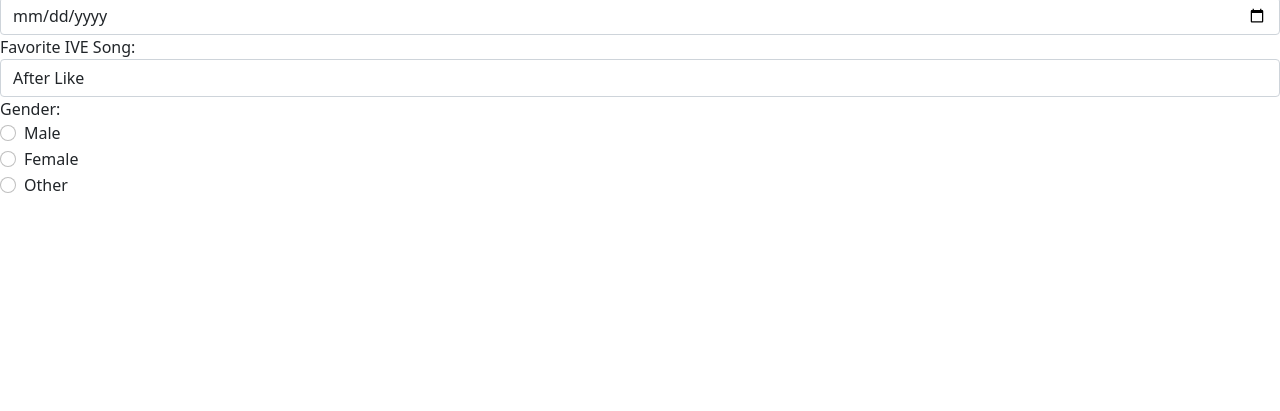
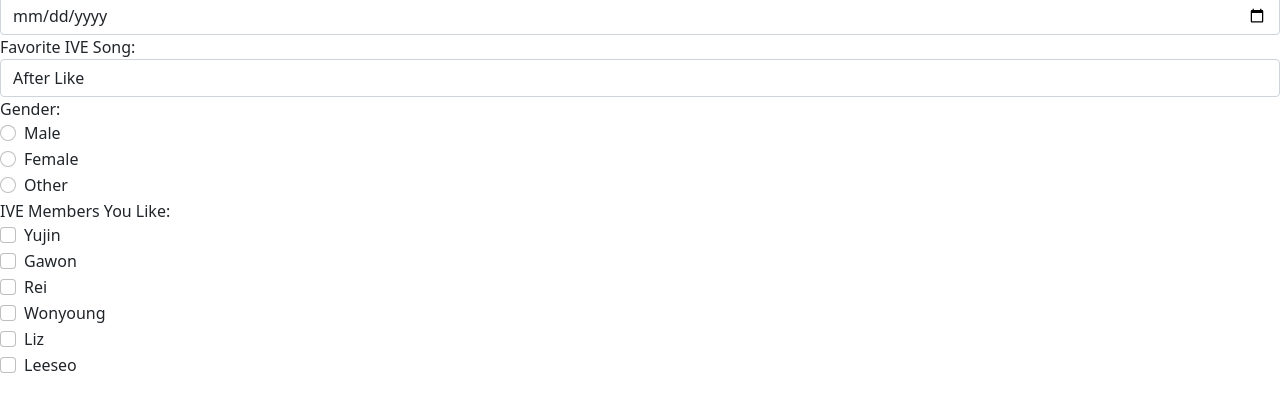
Before and after one commit to adandoang/174_ExeDua.github.io, a plain HTML site: page index2.html in a window 1280 px wide. Shown: the part 145-556 px from the top of the page. Drawn offline with nearby package versions, Linux system fonts and the light colour scheme.

Commit message:
checkboxes

```diff
--- a/index2.html
+++ b/index2.html
@@ -41,6 +41,33 @@
             <input class="form-check-input" type="radio" name="gender" id="other" value="other">
             <label class="form-check-label" for="other">Other</label>
         </div>
+        <div class="form-group">
+            <label>IVE Members You Like:</label>
+            <div class="form-check">
+                <input class="form-check-input" type="checkbox" id="yujin" value="Yujin">
+                <label class="form-check-label" for="yujin">Yujin</label>
+            </div>
+            <div class="form-check">
+                <input class="form-check-input" type="checkbox" id="gawon" value="Gawon">
+                <label class="form-check-label" for="gawon">Gawon</label>
+            </div>
+            <div class="form-check">
+                <input class="form-check-input" type="checkbox" id="rei" value="Rei">
+                <label class="form-check-label" for="rei">Rei</label>
+            </div>
+            <div class="form-check">
+                <input class="form-check-input" type="checkbox" id="wonyoung" value="Wonyoung">
+                <label class="form-check-label" for="wonyoung">Wonyoung</label>
+            </div>
+            <div class="form-check">
+                <input class="form-check-input" type="checkbox" id="liz" value="Liz">
+                <label class="form-check-label" for="liz">Liz</label>
+            </div>
+            <div class="form-check">
+                <input class="form-check-input" type="checkbox" id="leeseo" value="Leeseo">
+                <label class="form-check-label" for="leeseo">Leeseo</label>
+            </div>
+        </div>
     </div>
 </body>
 </html>
```
